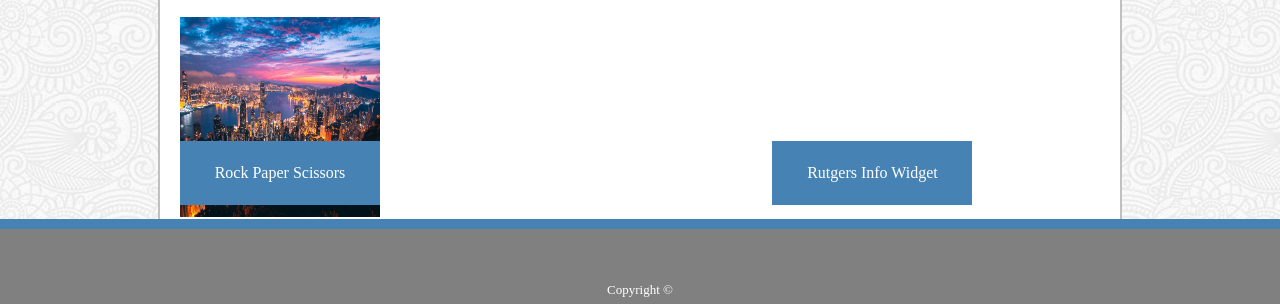
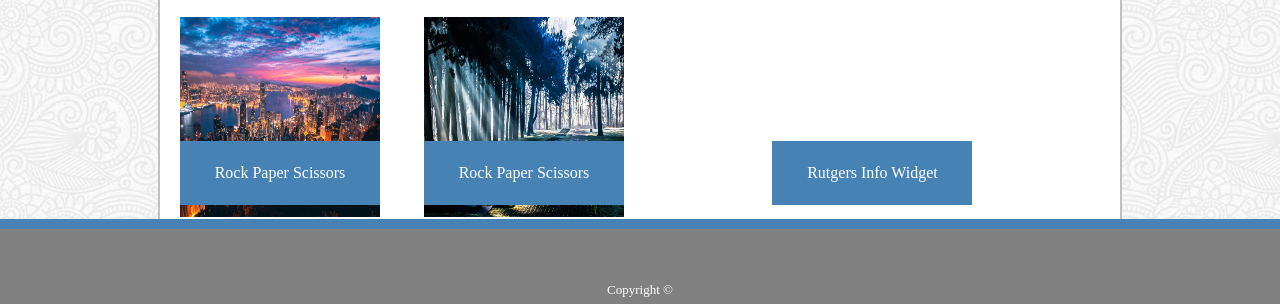
Before and after one commit to Michellegpedroza/Basic-Portfolio, a plain HTML site: page portfolio.html in a window 1280 px wide. Shown: the part 496-800 px from the top of the page. Drawn offline with Linux system fonts and the light colour scheme.

Commit message:
added another photo to the portfolio gallery on the portfolio page

```diff
--- a/portfolio.html
+++ b/portfolio.html
@@ -62,6 +62,13 @@
                 <p>Rock Paper Scissors</p>
             </div>
         </div>
+
+        <div class="gallery">
+            <img class="photos" src="./assets/images/photo6.jpg" alt="photo5">
+            <div class="text-block">
+                <p>Rock Paper Scissors</p>
+            </div>
+        </div>
     </div>
 
 
```
Also changed, not shown: assets/images/photo6.jpg (added).
